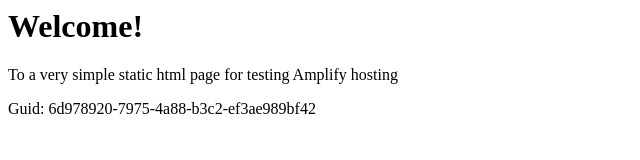
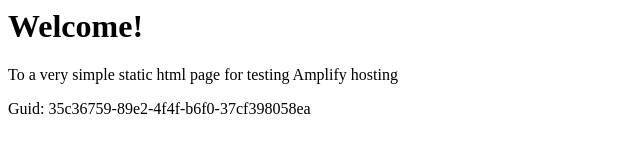
Before and after one commit to aws-aemilia-cmh/Github-PR-Commit-Integration-Test-DoNotTouch-GitHubWebhookPushCanaryTest-v1-preprod-us-east-2, a website: page src/index.html in a window 1280 px wide. Shown: the full height of the page, 0-640 px from the left. Drawn offline with Linux system fonts and the light colour scheme.

Commit message:
commit from integ tests

```diff
--- a/src/index.html
+++ b/src/index.html
@@ -12,6 +12,6 @@
 <body>
     <h1>Welcome!</h1>
     <p>To a very simple static html page for testing Amplify hosting</p>
-    <p>Guid: 6d978920-7975-4a88-b3c2-ef3ae989bf42</p></body>
+    <p>Guid: 35c36759-89e2-4f4f-b6f0-37cf398058ea</p></body>
 
 </html>
```
